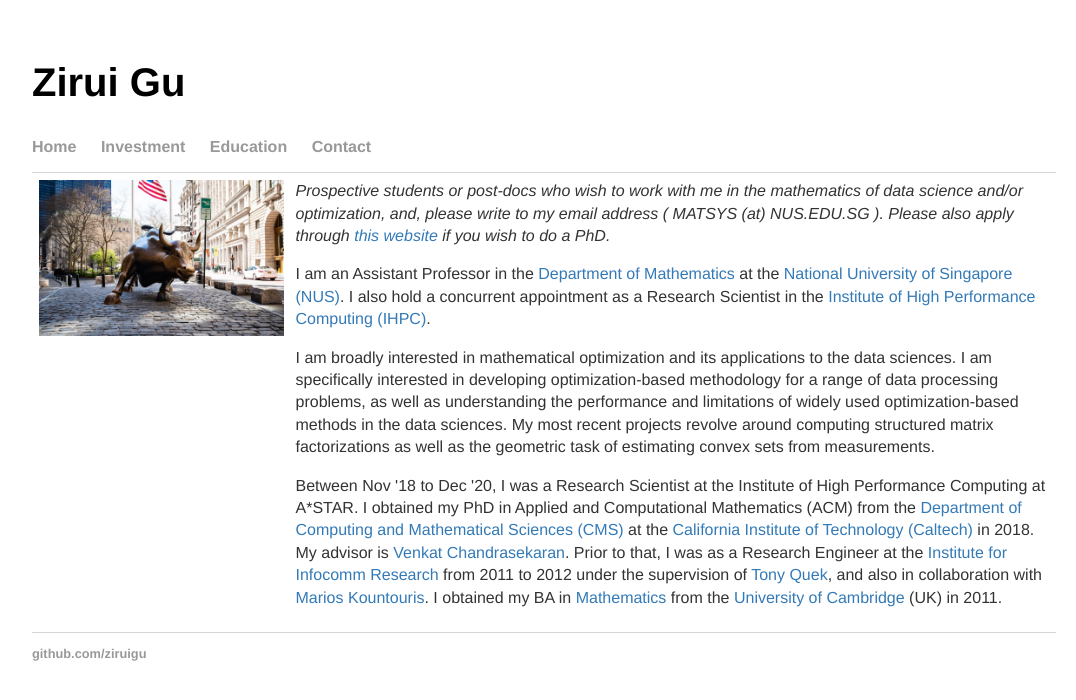
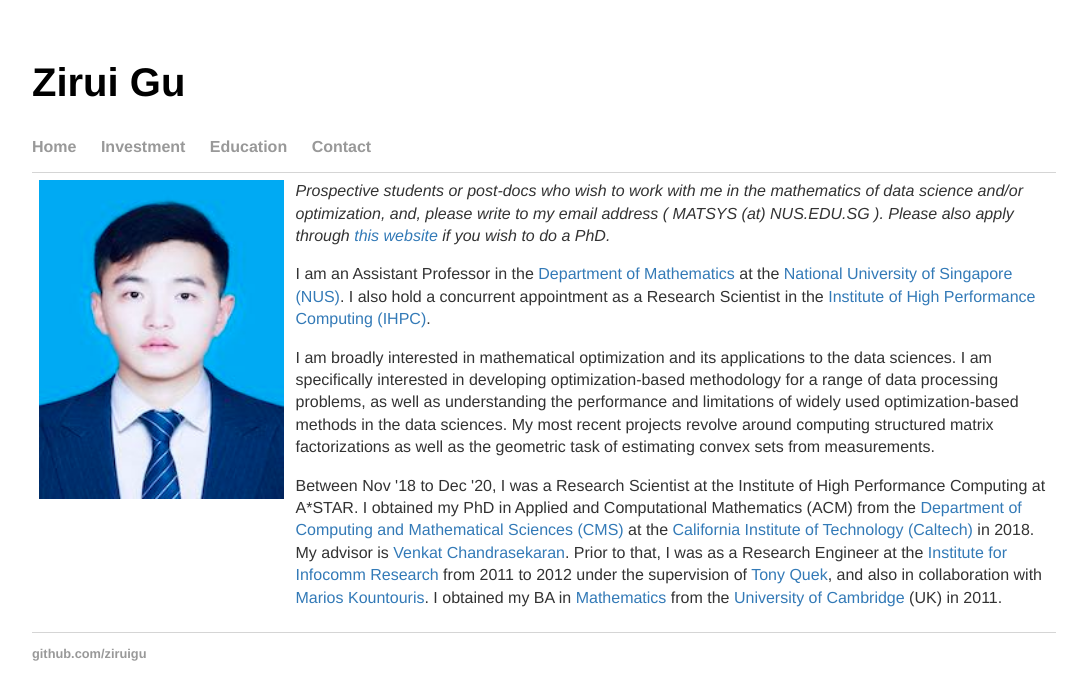
Before and after one commit to ziruigu/ziruigu.github.io, a Jekyll site: the page built from index.html, in a window 1280 px wide. Shown: the top 700 px of the page, without its empty margins (96-1172 px from the left). Built offline with Jekyll 4.4.1, drawn with Linux system fonts in a browser that asks for light colours.

Commit message:
Update index.html

```diff
--- a/index.html
+++ b/index.html
@@ -16,7 +16,7 @@
   <tr>
     <td width="25%">
       <div>
-        <img position="absolute" margin="auto" width="100%" src="Wall_Street_Bull.jpg">
+        <img position="absolute" margin="auto" width="100%" src="ziruigu.jpg">
       </div>
     </td>
     <td>
```
